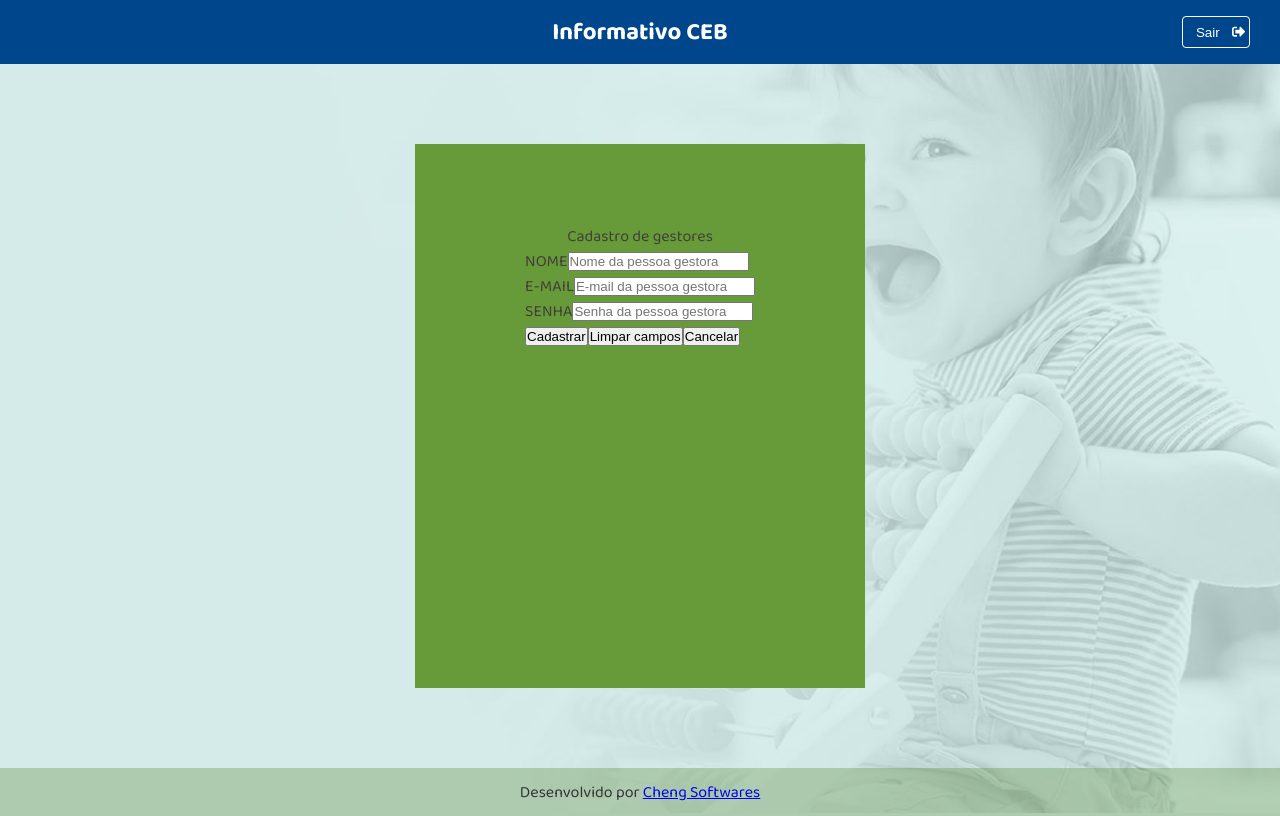
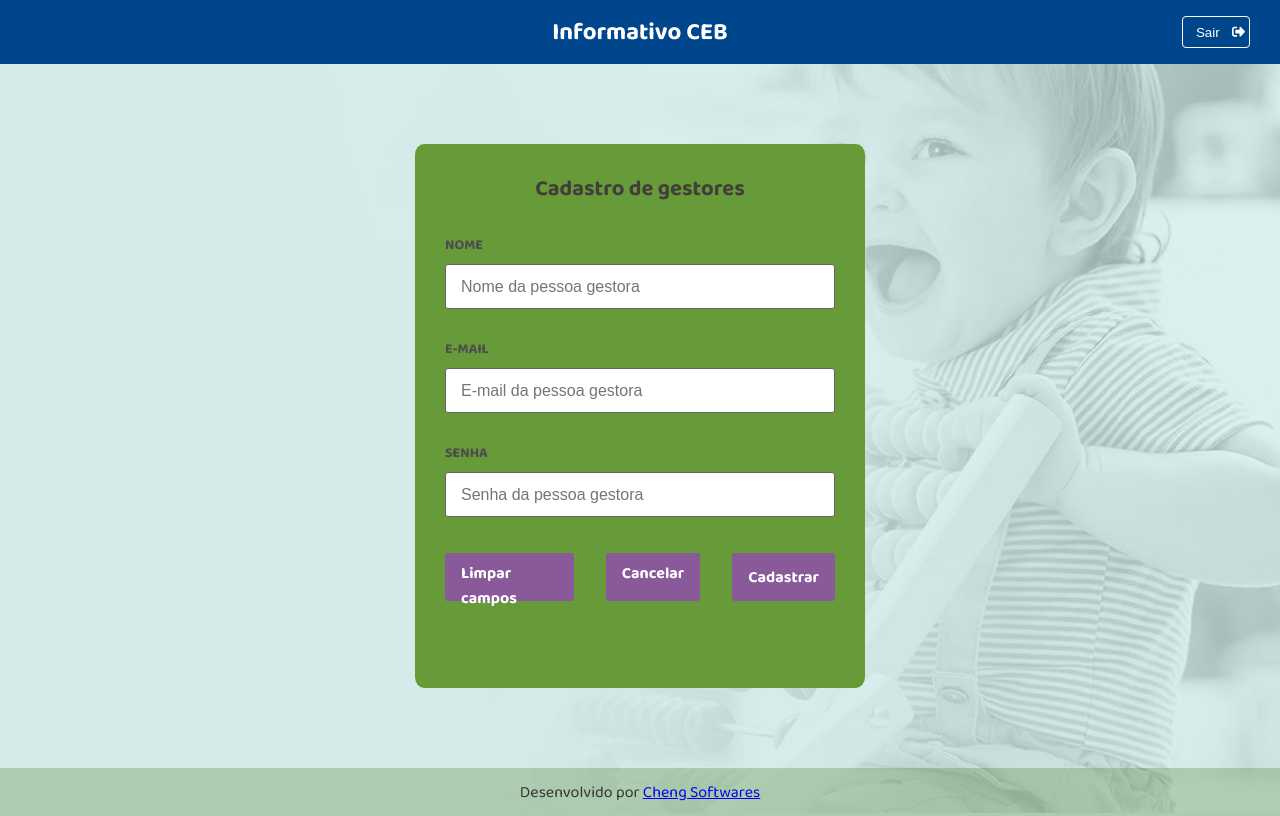
Before and after one commit to emersonsdo/informativo_escolar-frontend, a React (Create React App) app: page /usuarios/cadastro in a window 1280 px wide. Built offline with nearby package versions, Linux system fonts and the light colour scheme.

Commit message:
Melhorias no css da página de cadastro do gestor, e anotações para melhorias futuras

```diff
--- a/src/pages/home/index.js
+++ b/src/pages/home/index.js
@@ -1,5 +1,5 @@
 import React, { Component } from 'react';
-import { withRouter } from 'react-router-dom';
+import { withRouter, Link } from 'react-router-dom';
 
 import './styles.css';
 import logo from '../../assets/CEB.svg';
@@ -17,24 +17,24 @@ class Home extends Component {
         </div>
 
         <div id="container-buttons">
-          <a className="button" id="btn-news" href="/">
+          <Link className="button" id="btn-news" to="/">
             Informes & avisos
             <span>
               <br /> boletins, atividades e reuniões
             </span>
-          </a>
-          <a className="button" id="btn-parents" href="/">
+          </Link>
+          <Link className="button" id="btn-parents" to="/">
             Cadastro de Pais
             <span>
               <br /> adicionar, listar, excluir
             </span>
-          </a>
-          <a className="button" id="btn-users" href="/usuarios/cadastro">
+          </Link>
+          <Link className="button" id="btn-users" to="/usuarios/cadastro">
             Administração
             <span>
               <br /> delegar funções dentro do portal
             </span>
-          </a>
+          </Link>
         </div>
       </div>
     );
--- a/src/pages/user/register/index.js
+++ b/src/pages/user/register/index.js
@@ -1,4 +1,5 @@
 import React, { useState } from 'react';
+import { Link } from 'react-router-dom';
 import './styles.css';
 
 function UserRegister() {
@@ -28,13 +29,14 @@ function UserRegister() {
 
   return (
     <div id="container-gestor-register">
-      <div className="container">
-        <p>Cadastro de gestores</p>
+      <p>Cadastro de gestores</p>
+      <div className="content-user">
         <form onSubmit={todo}>
-        <label htmlFor="text">NOME</label>
+          <label htmlFor="text">NOME</label>
           <input
             id="name"
             type="text"
+            name="name"
             placeholder="Nome da pessoa gestora"
             onChange={updateNameValue}
           />
@@ -45,6 +47,7 @@ function UserRegister() {
           <input
             id="email"
             type="email"
+            name="email"
             placeholder="E-mail da pessoa gestora"
             onChange={updateEmailValue}
           />
@@ -55,18 +58,19 @@ function UserRegister() {
           <input
             id="senha"
             type="password"
+            name="password"
             placeholder="Senha da pessoa gestora"
             onChange={updatePasswordValue}
           />
           <div className="container-form-buttons">
+            <Link className="btn" id="clean" to="/usuarios/cadastro">
+              Limpar campos
+            </Link>
+            <Link className="btn" id="cancel" to="/inicio">
+              Cancelar
+            </Link>
             <button className="btn" id="register" type="submit">
               Cadastrar
-            </button>
-            <button className="btn" id="clean" type="submit">
-              Limpar campos
-            </button>
-            <button className="btn" id="cancel" type="submit">
-              Cancelar
             </button>
           </div>
         </form>
--- a/src/pages/user/register/styles.css
+++ b/src/pages/user/register/styles.css
@@ -8,11 +8,78 @@
   align-items: center;
   color: var(--dark-text-primary-color);
   background-color: var(--tertiary-color);
-
+  border-radius: 2%;
+  padding: 30px;
+  padding-top: 15px;
 }
 
-.container img {
-  max-width: 80px;
-  max-height: 80px;
-  margin-bottom: 10px;
+#container-gestor-register > p {
+  font-size: 22px;
+  line-height: 30px;
+  margin-bottom: 30px;
+  margin-top: 15px;
+  font-weight: bold;
 }
+
+.content-user {
+  display: flex;
+  flex-direction: column;
+  width: 100%;
+  height: 100%;
+}
+
+.content-user form {
+  display: flex;
+  flex-direction: column;
+}
+
+.content-user form label {
+  font-size: 14px;
+  color: var(--dark-text-secondary-color);
+  font-weight: bold;
+  margin-bottom: 1vh;
+}
+
+.content-user form input {
+  margin-bottom: 0.5vh;
+  border: 1px solid var(--border-primary-color);
+  border-radius: 3px;
+  height: 45px;
+  padding:  0 15px;
+  font-size: 16px;
+}
+
+.container-form-buttons {
+  display: flex;
+  flex-direction: row;
+  width: 100%;
+  align-content:space-between;
+}
+
+.content-user .container-form-buttons .btn {
+  margin-top: 4vh;
+  border: 0;
+  border-radius: 3px;
+  padding: 0 2vh;
+  height: 6vh;
+  font-size: 16px;
+  font-weight: bold;
+  background: var(--secondary-color);
+  color: var(--lightsome-button-text-color);
+  cursor: pointer;
+  text-decoration: none;
+}
+
+#register {
+  margin-left: 4vh;
+  font-family: 'Baloo 2', cursive;
+}
+
+#cancel {
+  margin-left: 4vh;
+  padding-top: 1vh;
+}
+
+#clean {
+  padding-top: 1vh;
+}
```
Also changed, not shown: anotacoes.txt.
